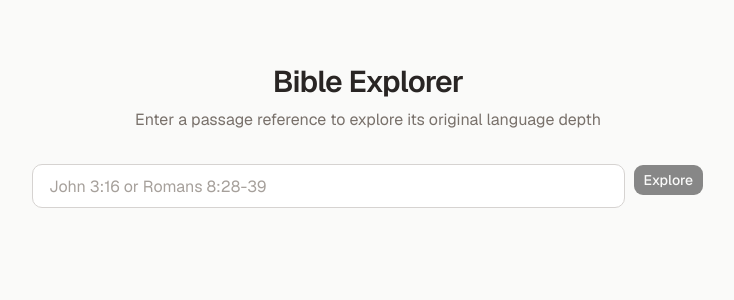
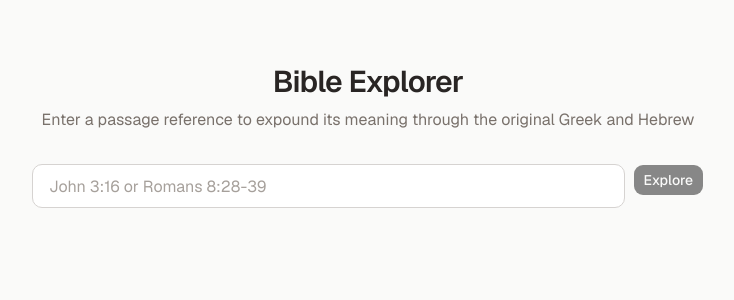
Before and after one commit to ez-p/bible_xplr, a Next.js app: page / in a window 1280 px wide. Shown: the top 300 px of the page, without its empty margins (272-1006 px from the left). Built offline with nearby package versions, Linux system fonts and the light colour scheme.

Commit message:
Change entera a passage text

```diff
--- a/components/BibleExplorer.tsx
+++ b/components/BibleExplorer.tsx
@@ -71,7 +71,7 @@ export function BibleExplorer() {
             Bible Explorer
           </h1>
           <p className="mt-2 text-stone-500">
-            Enter a passage reference to explore its original language depth
+            Enter a passage reference to expound its meaning through the original Greek and Hebrew
           </p>
         </div>
 
```
